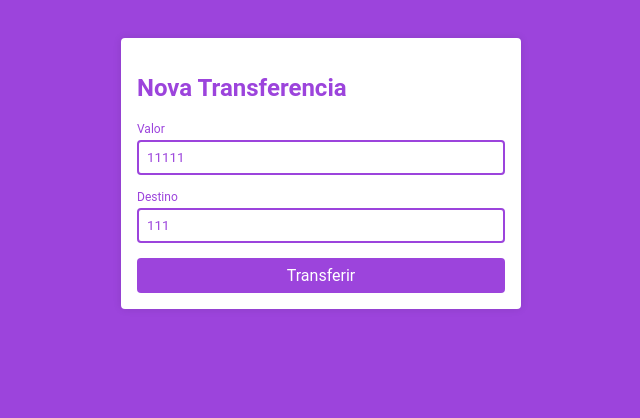
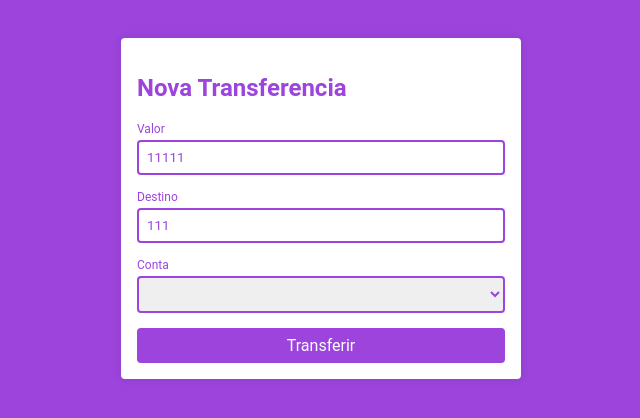
Before and after one commit to pedromogly/bitbank_project, an Angular app: page / in a window 1280 px wide. Shown: the top 418 px of the page, without its empty margins (319-959 px from the left). Built offline with nearby package versions, Linux system fonts and the light colour scheme.

Commit message:
recebendo dados do componente

```diff
--- a/src/app/app.component.html
+++ b/src/app/app.component.html
@@ -1 +1 @@
-<app-transferencia></app-transferencia>
+<app-transferencia (aoEnviar)="enviar($event)"></app-transferencia>
--- a/src/app/app.component.ts
+++ b/src/app/app.component.ts
@@ -7,4 +7,8 @@ import { Component } from '@angular/core';
 })
 export class AppComponent {
   title = 'bitbank';
+
+  enviar($event) {
+    console.log($event);
+  }
 }
--- a/src/app/transferencia/transferencia.component.html
+++ b/src/app/transferencia/transferencia.component.html
@@ -13,6 +13,14 @@
           <input class="form-field__input" id="destino" type="text" [(ngModel)]="conta" name="conta" />
       </div>
 
+      <div class="form-field">
+        <label class="form-field__label" for="tipo">Conta</label>
+        <select class="form-field__input" id="selecao" type="text" [(ngModel)]="tipo" name="tipo">
+          <option value="Conta Corrente">Conta Corrente</option>
+          <option value="Conta Poupança">Conta Poupança</option>
+        </select>
+      </div>
+
       <div class="botao-wrapper">
         <button class="botao" type="submit">Transferir</button>
       </div>
--- a/src/app/transferencia/transferencia.component.ts
+++ b/src/app/transferencia/transferencia.component.ts
@@ -12,8 +12,12 @@ export class TransferenciaComponent {
 
   @Output() aoEnviar = new EventEmitter<any>();
 
+
   valor: number = 11111;
   conta: number = 111;
+  tipo: string;
+
+
 
   enviar() {
     console.log('Transferiu Macaco');
@@ -24,7 +28,8 @@ export class TransferenciaComponent {
     //this.aoEnviar.emit({valor: this.valor, conta: this.conta});
 
     //passar valor no Output aoEnviar usando uma variavel valorEmitir
-    const valorEmitir = { valor: this.valor, conta: this.conta };
+    const valorEmitir = { valor: this.valor, conta: this.conta, tipo: this.tipo };
     this.aoEnviar.emit(valorEmitir);
+
   }
 }
```
